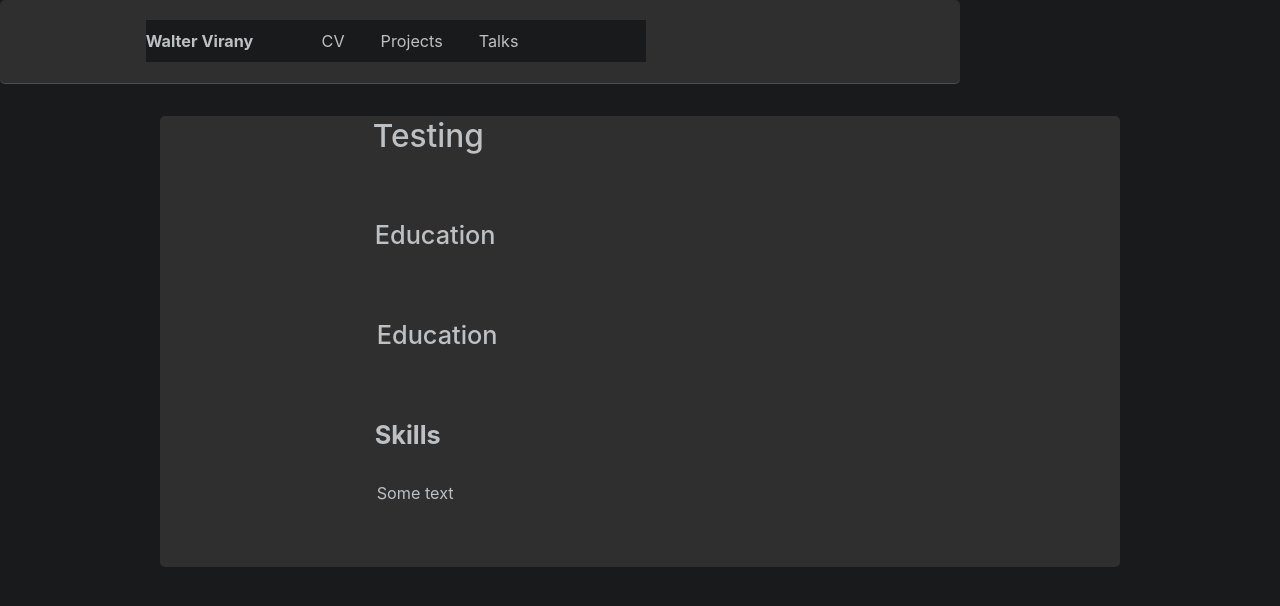
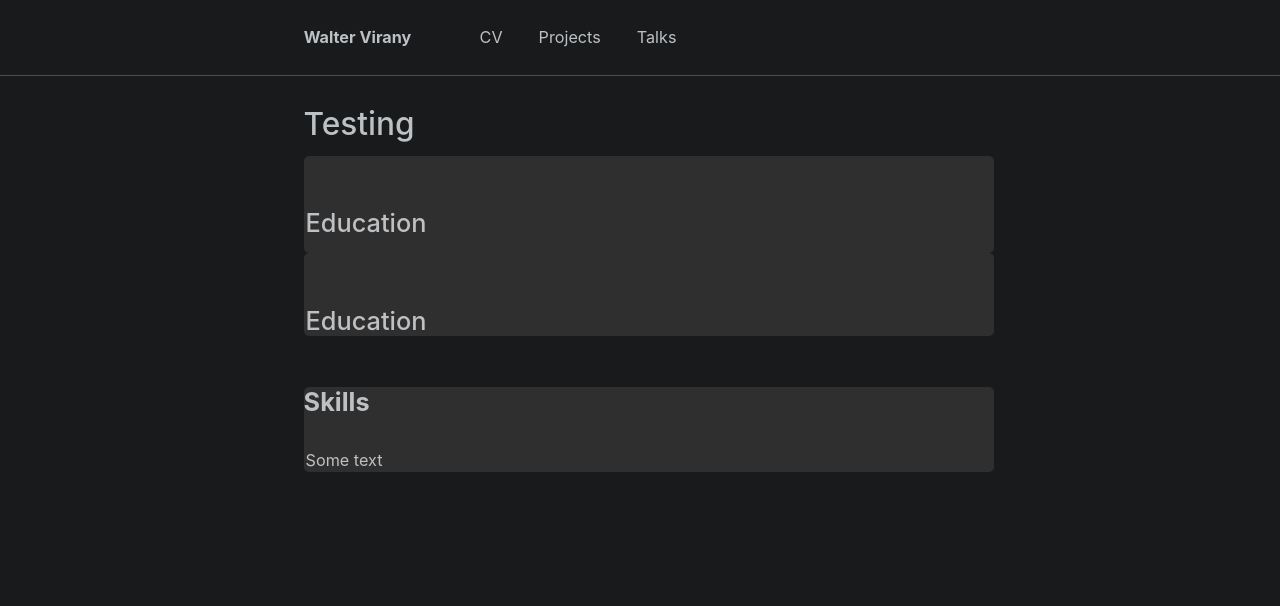
Before and after one commit to wvirany/wvirany.github.io, a Jekyll site: the page built from _pages/test.html, in a window 1280 px wide. Shown: the top 606 px of the page. Built offline with Jekyll 4.4.1, drawn with Linux system fonts in a browser that asks for light colours.

Commit message:
Update test.html

```diff
--- a/_pages/test.html
+++ b/_pages/test.html
@@ -13,11 +13,11 @@
 
 <style>
 
-div {
+.box {
     padding: 2px;
     /* border-width: 1px;
     border-color: rgb(213, 213, 213); */
-    border: 1px rgb(213, 213, 213);
+    border: 2px rgb(213, 213, 213);
     border-radius: 5px; /* 5px rounded corners */
     background-color: rgb(48, 47, 47);
     width: 75%;
@@ -42,7 +42,7 @@
 
 <body>
 
-    <div>
+    <div class="box">
         <h2 style="float:top">Education</h2>
     </div>
 
```
